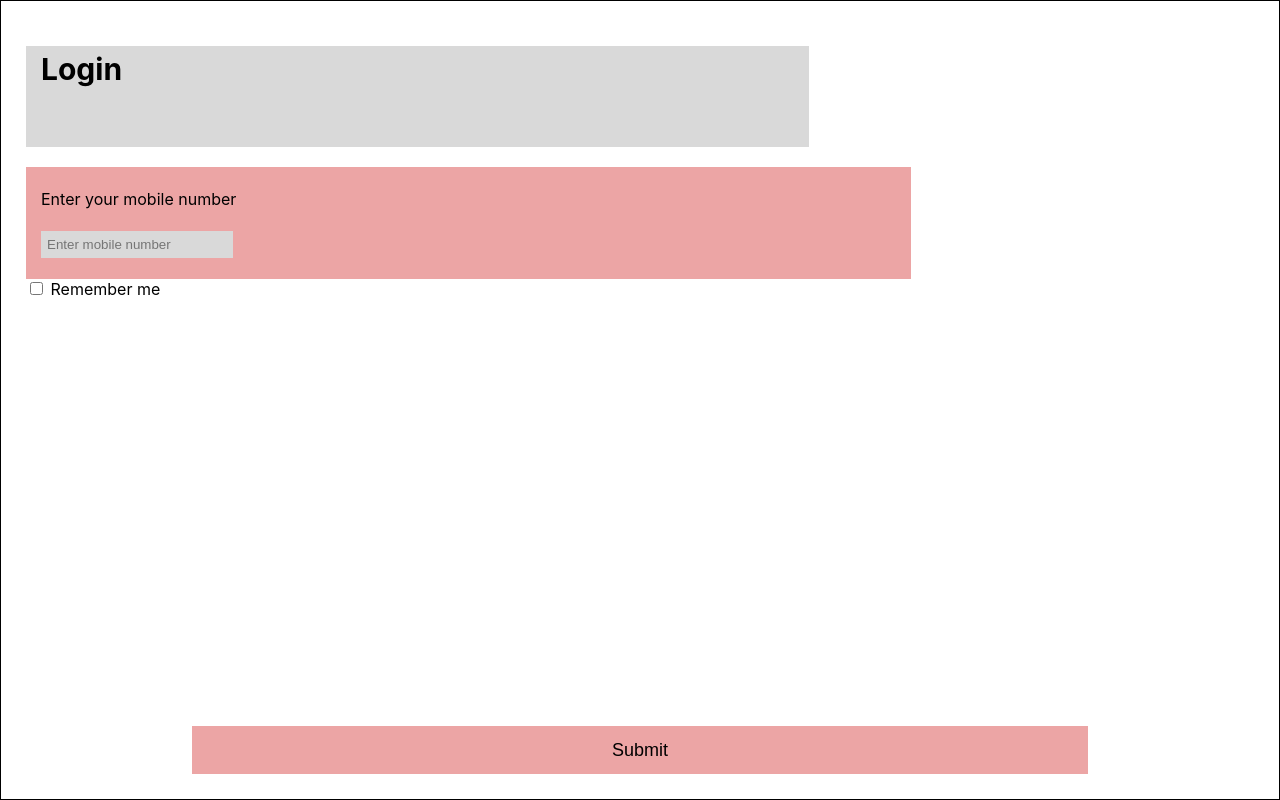
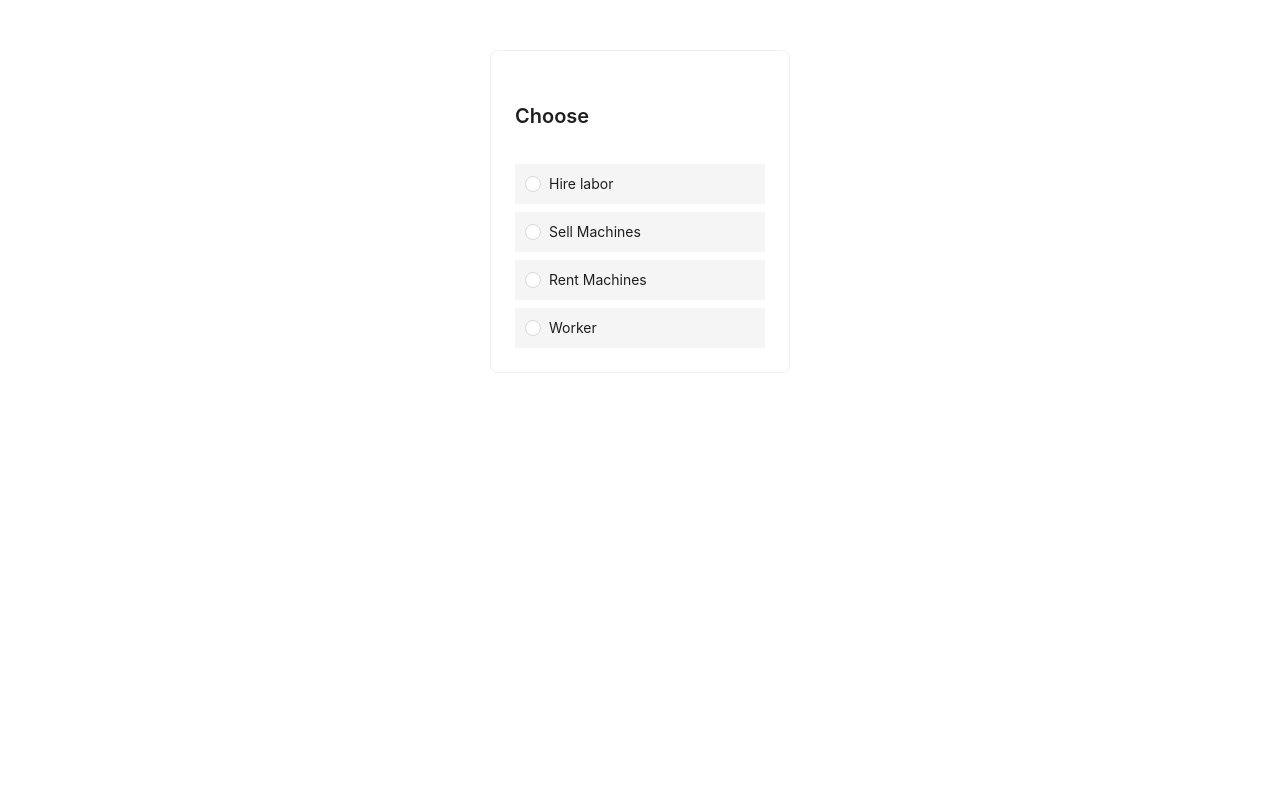
Before and after one commit to shailendra-jurel/LABOR-EMPLOYEMENT-, a React (Create React App) app in the folder frontend/: page / in a window 1280 px wide. Built offline with nearby package versions, Linux system fonts and the light colour scheme.

Commit message:
Deleted unwanted files

```diff
--- a/frontend/package.json
+++ b/frontend/package.json
@@ -6,13 +6,14 @@
     "@testing-library/jest-dom": "^5.17.0",
     "@testing-library/react": "^13.4.0",
     "@testing-library/user-event": "^13.5.0",
+    "antd": "^5.19.2",
     "react": "^18.3.1",
     "react-dom": "^18.3.1",
     "react-scripts": "5.0.1",
     "web-vitals": "^2.1.4"
   },
   "scripts": {
-    "start": "PORT=5555 react-scripts start",
+    "start": "react-scripts start",
     "build": "react-scripts build",
     "test": "react-scripts test",
     "eject": "react-scripts eject"
--- a/frontend/src/App.js
+++ b/frontend/src/App.js
@@ -1,17 +1,12 @@
-import React, { useState } from 'react';
-import logo from './logo.svg';
-import './App.css';
-import Loginpage from './components/Loginpage'; // Make sure the import path is correct
-import OtpVerification from './components/OtpVerification';
-import RoleSelectionpage from './components/RoleSelectionpage';
+import React from 'react';
+import { ConfigProvider } from 'antd';
+import RoleSelection from './components/RoleSelection';
 
 function App() {
-  const [mobileNumber, setMobileNumber] = useState('');
-
   return (
-    <div className="App">
-      <Loginpage />
-    </div>
+    <ConfigProvider>
+      <RoleSelection />
+    </ConfigProvider>
   );
 }
 
--- /dev/null
+++ b/frontend/src/components/RoleSelection.jsx
@@ -0,0 +1,45 @@
+import React, { useState } from 'react';
+import { Card, Radio, Typography, Space } from 'antd';
+
+const { Title } = Typography;
+
+function RoleSelection() {
+  const [value, setValue] = useState(null);
+
+  const onChange = (e) => {
+    setValue(e.target.value);
+  };
+
+  const options = [
+    { label: 'Hire labor', value: 'hire_labor' },
+    { label: 'Sell Machines', value: 'sell_machines' },
+    { label: 'Rent Machines', value: 'rent_machines' },
+    { label: 'Worker', value: 'worker' },
+  ];
+
+  return (
+    <Card style={{ maxWidth: 300, margin: 'auto', marginTop: 50 }}>
+      <Space direction="vertical" size="large" style={{ width: '100%' }}>
+        <Title level={4}>Choose</Title>
+        <Radio.Group onChange={onChange} value={value} style={{ width: '100%' }}>
+          <Space direction="vertical" style={{ width: '100%' }}>
+            {options.map(option => (
+              <Radio key={option.value} value={option.value} style={{
+                width: '100%',
+                height: 40,
+                lineHeight: '40px',
+                backgroundColor: '#f5f5f5',
+                paddingLeft: 10,
+                marginRight: 0
+              }}>
+                {option.label}
+              </Radio>
+            ))}
+          </Space>
+        </Radio.Group>
+      </Space>
+    </Card>
+  );
+}
+
+export default RoleSelection;
```
Also changed, not shown: frontend/src/pages/ProfilePage.jsx (+11 -0 lines), frontend/src/hooks/otherHooks.js (deleted), frontend/src/hooks/useAuth.js (deleted), frontend/src/pages/otherPages.jsx (deleted), frontend/src/services/api.js (deleted), frontend/src/services/otherServices.js (deleted), frontend/src/utils/otherUtils.js (deleted), 2 other files (tests, documents, lock files or other folders).
